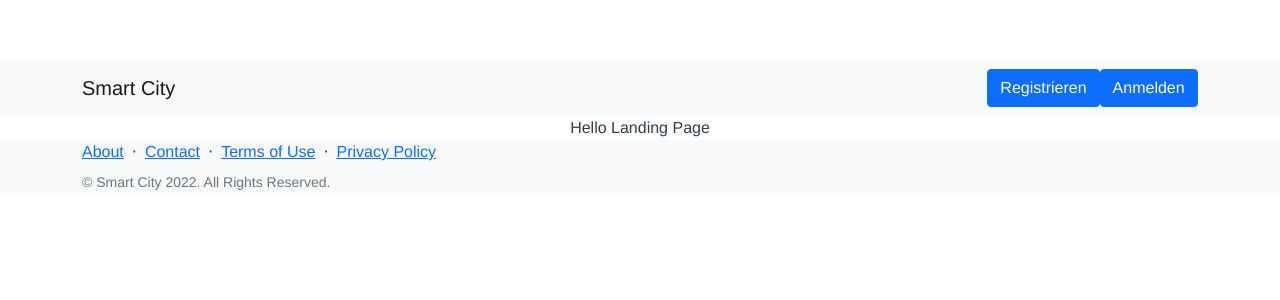
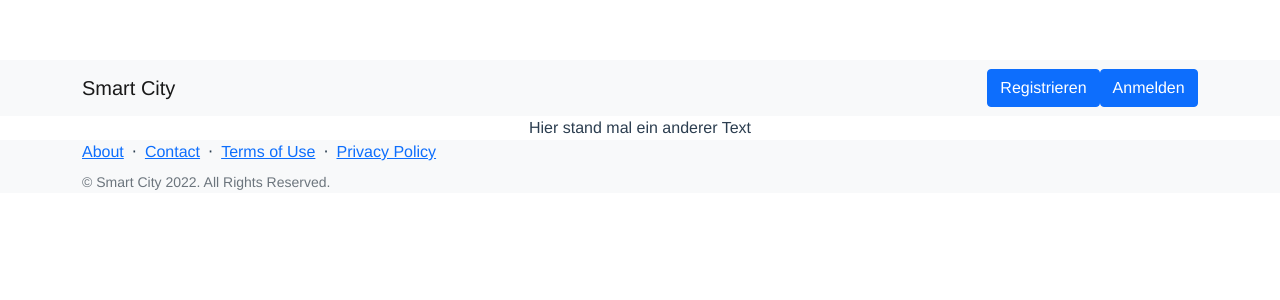
Before and after one commit to Smart-City-SoSe-2022/Portal, a Vue app in the folder frontend/: page / in a window 1280 px wide. Shown: the top 300 px of the page. Built offline with nearby package versions, Linux system fonts and the light colour scheme.

Commit message:
Update LandingPage.vue

```diff
--- a/frontend/src/components/LandingPage.vue
+++ b/frontend/src/components/LandingPage.vue
@@ -1,5 +1,5 @@
 <template>
-Hello Landing Page
+Hier stand mal ein anderer Text
 </template>
 
 <script>
```
